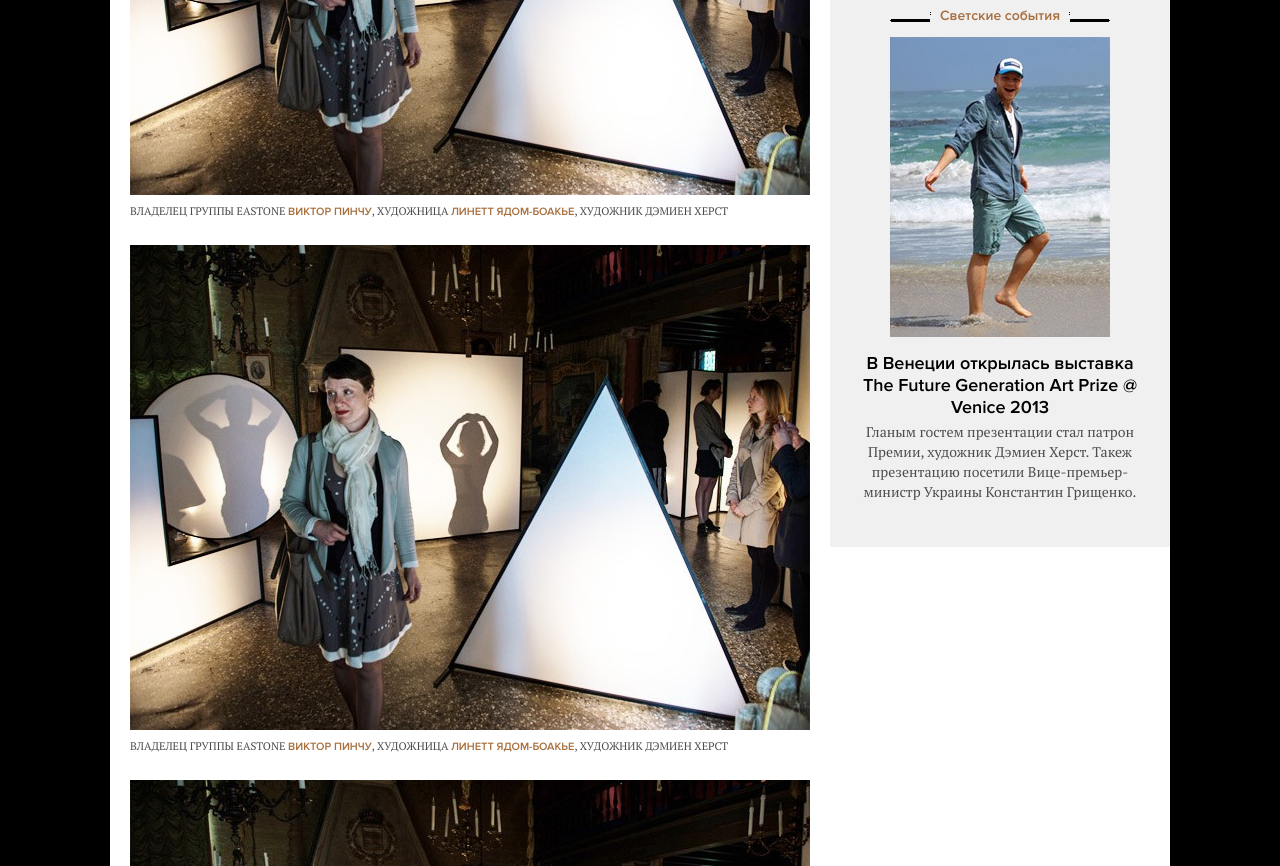
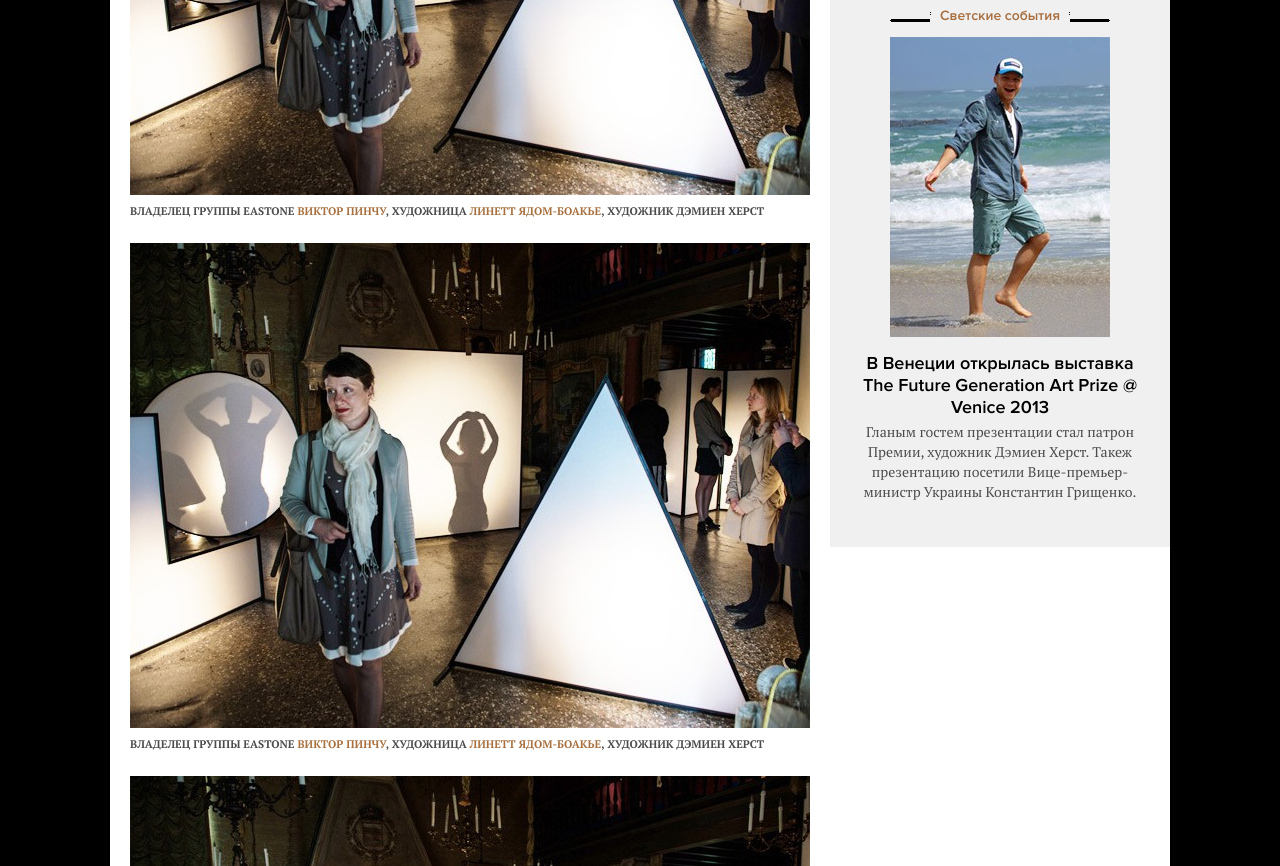
Before and after one commit to xfenix/jetsetter.ua, a plain HTML site: page inside.html in a window 1280 px wide. Shown: the part 1454-2320 px from the top of the page. Drawn offline with Linux system fonts and the light colour scheme.

Commit message:
fixed #1

```diff
--- a/css/index.css
+++ b/css/index.css
@@ -919,8 +919,13 @@ body {
 
         .inside-content .content .ilu-title {
             text-transform: uppercase;
-            font-size: 11px;
         }
+
+            .inside-content .content .ilu-title,
+            .inside-content .content .ilu-title a {
+                font-size: 11px;
+                font-family: 'PTSerifBold';
+            }
 
     .inside-content .row-comments,
     .inside-content .row-social,
```
Also changed, not shown: social.html (+1 -1 lines).
